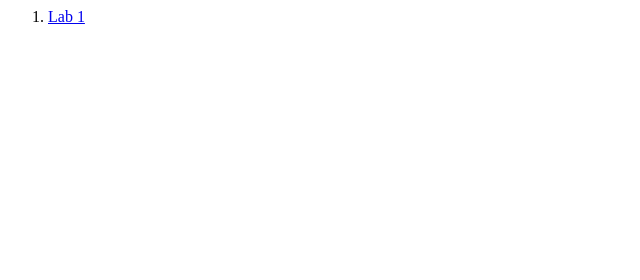
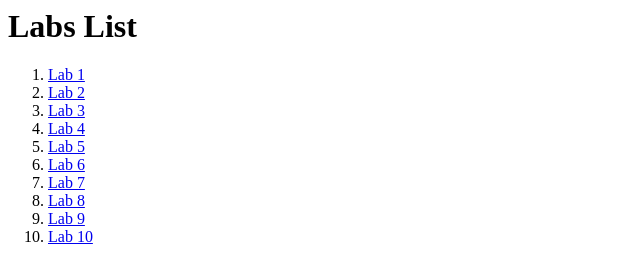
Before and after one commit to ztcharleus/ztcharleus.github.io, a website: page public/index.html in a window 1280 px wide. Shown: the whole page, without its empty margins (0-640 px from the left). Drawn offline with Linux system fonts and the light colour scheme.

Commit message:
Update main lab index

```diff
--- a/public/index.html
+++ b/public/index.html
@@ -3,8 +3,18 @@
         <title>Labs Index</title>
     </head>
     <body>
+        <h1>Labs List</h1>
         <ol>
             <li><a href="/lab_1">Lab 1</a></li>
+            <li><a href="/lab_2">Lab 2</a></li>
+            <li><a href="/lab_3">Lab 3</a></li>
+            <li><a href="/lab_4">Lab 4</a></li>
+            <li><a href="/lab_5">Lab 5</a></li>
+            <li><a href="/lab_6">Lab 6</a></li>
+            <li><a href="/lab_7">Lab 7</a></li>
+            <li><a href="/lab_8">Lab 8</a></li>
+            <li><a href="/lab_9">Lab 9</a></li>
+            <li><a href="/lab_10">Lab 10</a></li>
         </ol>
     </body>
 </html>
```
